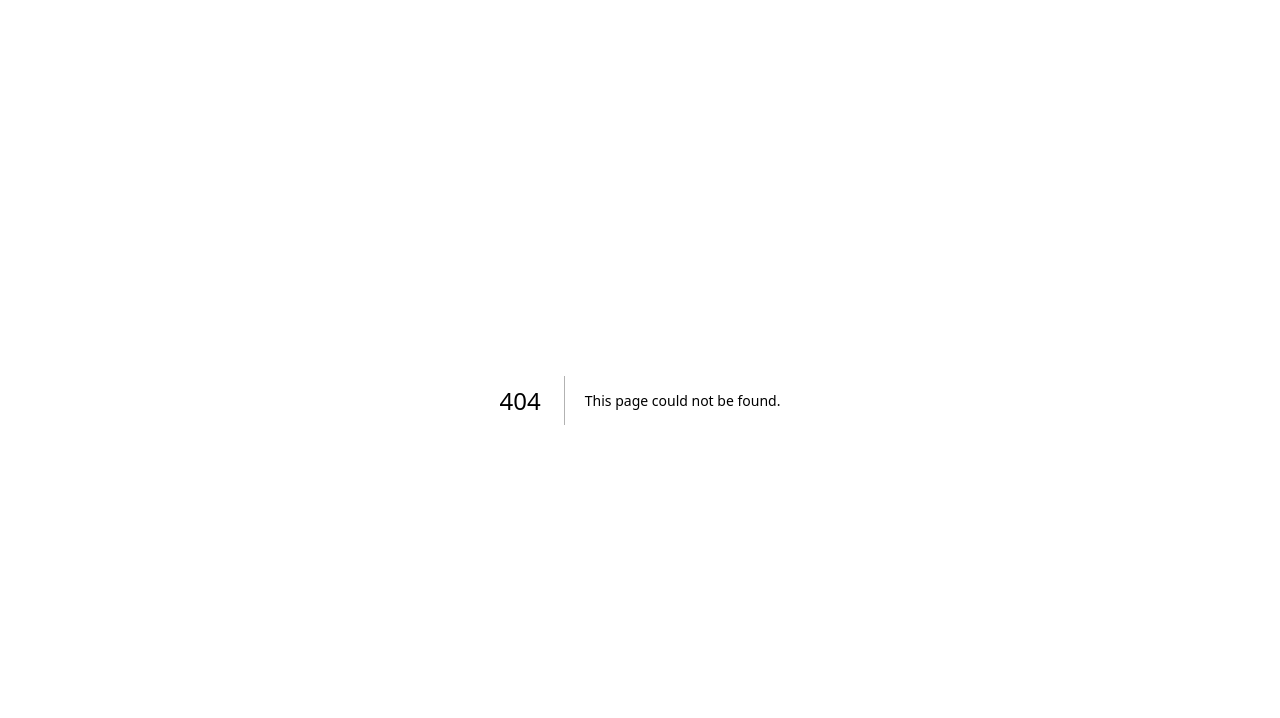
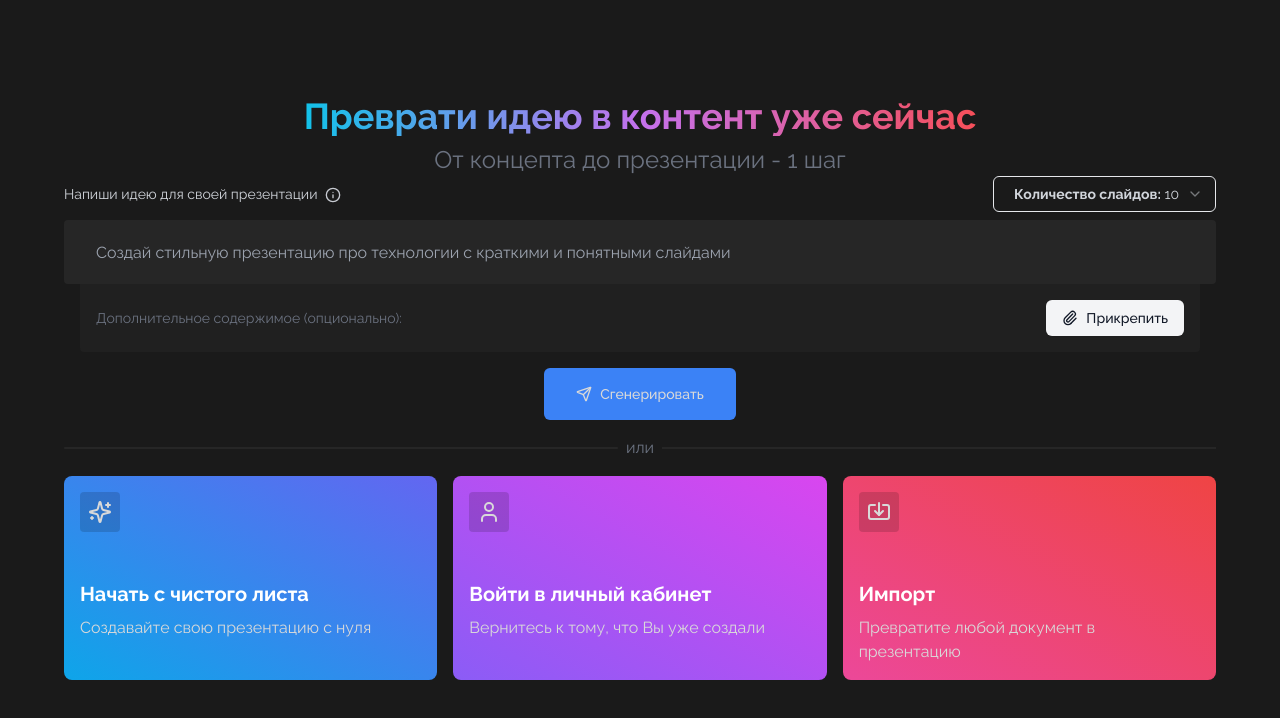
Before and after one commit to gs-gamma-hackaton/app, a Next.js app in the folder frontend/: page /generate in a window 1280 px wide. Before the commit this address had no page. Shown: the top 718 px of the page. Built offline with nearby package versions, Linux system fonts and the light colour scheme.

Commit message:
feat: Добавлена страница для ввода промпта

```diff
--- /dev/null
+++ b/frontend/src/app/(landing)/components/prompt-input.tsx
@@ -0,0 +1,35 @@
+"use client";
+
+import { Button } from "@/components/ui/button";
+import { Send } from "lucide-react";
+import { useRouter } from "next/navigation";
+import { useState } from "react";
+
+export default function PromptInput() {
+  const router = useRouter();
+  const [prompt, setPrompt] = useState("");
+  const handleSubmit = (e: any) => {
+    e.preventDefault();
+    router.push("/generate?search=" + encodeURI(prompt));
+  };
+
+  return (
+    <form
+      className="relative w-full py-4 animate-in fade-in slide-in-from-left-8 duration-2000"
+      onSubmit={handleSubmit}
+    >
+      <input
+        className="h-16 w-full rounded bg-primary px-8 py-4"
+        placeholder="Создай стильную презентацию про технологии с краткими и понятными слайдами"
+        value={prompt}
+        onChange={(e) => setPrompt(e.target.value)}
+      />
+      <Button
+        variant="ghost"
+        className="absolute right-2 top-1/2 size-12 -translate-y-1/2 bg-primary"
+      >
+        <Send />
+      </Button>
+    </form>
+  );
+}
--- /dev/null
+++ b/frontend/src/app/(landing)/generate/components/prompt-form.tsx
@@ -0,0 +1,77 @@
+"use client";
+
+import { Button } from "@/components/ui/button";
+import { Hint } from "@/components/ui/hint";
+import {
+  Select,
+  SelectContent,
+  SelectGroup,
+  SelectItem,
+  SelectTrigger,
+} from "@/components/ui/select";
+import { Paperclip, Send } from "lucide-react";
+import { useSearchParams } from "next/navigation";
+import { useState } from "react";
+
+export default function PromptForm() {
+  const params = useSearchParams();
+  const [prompt, setPrompt] = useState(params.get("search") || "");
+  const [slidesNumber, setSlidesNumber] = useState("10");
+
+  return (
+    <form className="w-full">
+      <div className="flex items-center justify-between gap-2 text-sm text-gray-300">
+        <div className="space-x-2">
+          <span>Напиши идею для своей презентации</span>
+          <Hint text="Введите, что хотите видеть в презентации — от пары слов до детальных инструкций. Наш ИИ создаст для вас структуру слайдов."></Hint>
+        </div>
+        <Select value={slidesNumber} onValueChange={(e) => setSlidesNumber(e)}>
+          <SelectTrigger className="w-min">
+            <p className="px-2">
+              <span className="font-bold">Количество слайдов:</span>{" "}
+              {slidesNumber}
+            </p>
+          </SelectTrigger>
+          <SelectContent>
+            <SelectGroup>
+              <SelectItem value="1">1 слайд</SelectItem>
+              <SelectItem value="2">2 слайда</SelectItem>
+              <SelectItem value="3">3 слайда</SelectItem>
+              <SelectItem value="4">4 слайда</SelectItem>
+              <SelectItem value="5">5 слайдов</SelectItem>
+              <SelectItem value="10">10 слайдов</SelectItem>
+              <SelectItem value="15">15 слайдов</SelectItem>
+            </SelectGroup>
+          </SelectContent>
+        </Select>
+      </div>
+      <div className="relative w-full py-2 animate-in fade-in slide-in-from-left-8 duration-2000">
+        <input
+          className="h-16 w-full rounded bg-primary px-8 py-4"
+          placeholder="Создай стильную презентацию про технологии с краткими и понятными слайдами"
+          value={prompt}
+          onChange={(e) => setPrompt(e.target.value)}
+        />
+      </div>
+      <div className="-mt-2 w-full px-4 animate-in fade-in slide-in-from-left-8 duration-2000">
+        <div className="rounded-b bg-primary/50 p-4">
+          <div className="flex items-center justify-between">
+            <span className="text-sm text-gray-500">
+              Дополнительное содержимое (опционально):
+            </span>
+            <Button variant="secondary">
+              <Paperclip />
+              Прикрепить
+            </Button>
+          </div>
+        </div>
+      </div>
+      <div className="flex w-full items-center justify-center p-4">
+        <Button variant="ghost" className="h-auto bg-blue-500 px-8 py-4">
+          <Send />
+          Сгенерировать
+        </Button>
+      </div>
+    </form>
+  );
+}
--- /dev/null
+++ b/frontend/src/app/(landing)/generate/page.tsx
@@ -0,0 +1,56 @@
+import { Import, Sparkles, User } from "lucide-react";
+import PromptForm from "./components/prompt-form";
+
+export default function Page() {
+  return (
+    <div className="flex flex-col items-center px-16 py-24 font-landing">
+      <div className="space-y-2 text-center">
+        <h1 className="bg-jshine bg-clip-text text-4xl font-bold text-transparent animate-in fade-in slide-in-from-top-8 duration-2000">
+          Преврати идею в контент уже сейчас
+        </h1>
+        <h2 className="text-2xl text-gray-500 duration-1000 animate-in fade-in slide-in-from-top-8">
+          От концепта до презентации - 1 шаг
+        </h2>
+      </div>
+      <PromptForm />
+      <div className="flex w-full items-center justify-center gap-2 text-gray-500">
+        <div className="h-0.5 flex-grow rounded bg-primary"></div>
+        <p>или</p>
+        <div className="h-0.5 flex-grow bg-primary"></div>
+      </div>
+      <div className="mt-4 grid w-full grid-cols-3 gap-4">
+        <button className="flex flex-col items-start gap-12 rounded-lg bg-gradient-to-tr from-sky-500 to-indigo-500 p-4 transition animate-in fade-in slide-in-from-top-8 duration-2000 hover:brightness-110">
+          <div className="w-min rounded bg-black/15 p-2">
+            <Sparkles />
+          </div>
+          <div className="space-y-2 text-left">
+            <h1 className="text-xl font-bold text-white">
+              Начать с чистого листа
+            </h1>
+            <p>Создавайте свою презентацию с нуля</p>
+          </div>
+        </button>
+        <button className="flex flex-col items-start gap-12 rounded-lg bg-gradient-to-tr from-violet-500 to-fuchsia-500 p-4 transition animate-in fade-in slide-in-from-top-8 duration-2000 hover:brightness-110">
+          <div className="w-min rounded bg-black/15 p-2">
+            <User />
+          </div>
+          <div className="space-y-2 text-left">
+            <h1 className="text-xl font-bold text-white">
+              Войти в личный кабинет
+            </h1>
+            <p>Вернитесь к тому, что Вы уже создали</p>
+          </div>
+        </button>
+        <button className="flex flex-col items-start gap-12 rounded-lg bg-gradient-to-tr from-pink-500 to-red-500 p-4 transition animate-in fade-in slide-in-from-top-8 duration-2000 hover:brightness-110">
+          <div className="w-min rounded bg-black/15 p-2">
+            <Import />
+          </div>
+          <div className="space-y-2 text-left">
+            <h1 className="text-xl font-bold text-white">Импорт</h1>
+            <p>Превратите любой документ в презентацию</p>
+          </div>
+        </button>
+      </div>
+    </div>
+  );
+}
--- a/frontend/src/app/(landing)/page.tsx
+++ b/frontend/src/app/(landing)/page.tsx
@@ -1,9 +1,11 @@
 import { Button } from "@/components/ui/button";
 import { BrainCircuit, Send } from "lucide-react";
+import PromptInput from "./components/prompt-input";
 
 export default function Page() {
+
   return (
-    <div className="font-landing flex flex-col">
+    <div className="flex flex-col font-landing">
       <section className="flex min-h-[85vh] w-full flex-col items-center justify-center bg-[url(/images/promo.png)] bg-cover py-8 tracking-wider">
         <div className="max-w-[80%] space-y-6 text-center">
           <BrainCircuit className="inline-block size-16 text-fuchsia-700 duration-1000 animate-in fade-in-20 slide-in-from-top-8" />
@@ -14,26 +16,15 @@ export default function Page() {
             Превратите идеи в мощные и убедительные слайды с помощью
             искусственного интеллекта.
           </h2>
-          <p className="duration-2000 text-xl text-gray-500 animate-in fade-in">
+          <p className="text-xl text-gray-500 animate-in fade-in duration-2000">
             Впечатляющие презентации за минуты. Никакого дизайна и кода – ваш
             контент в центре внимания!
           </p>
-          <div className="duration-2000 relative w-full py-4 animate-in fade-in slide-in-from-left-8">
-            <input
-              className="h-16 w-full rounded bg-primary px-8 py-4"
-              placeholder="Создай стильную презентацию про технологии с краткими и понятными слайдами"
-            />
-            <Button
-              variant="ghost"
-              className="absolute right-2 top-1/2 size-12 -translate-y-1/2 bg-primary"
-            >
-              <Send />
-            </Button>
-          </div>
+          <PromptInput />
         </div>
       </section>
-      <section className="bg-jshine relative flex w-full flex-col items-center justify-center py-8 lg:bg-none">
-        <div className="lg:bg-jshine flex w-[80%] flex-col items-center rounded px-4 py-8 lg:pb-16">
+      <section className="relative flex w-full flex-col items-center justify-center bg-jshine py-8 lg:bg-none">
+        <div className="flex w-[80%] flex-col items-center rounded px-4 py-8 lg:bg-jshine lg:pb-16">
           <h1 className="text-center text-2xl font-bold">
             Воплощаем идеи в жизнь. Мгновенно.
           </h1>
```
